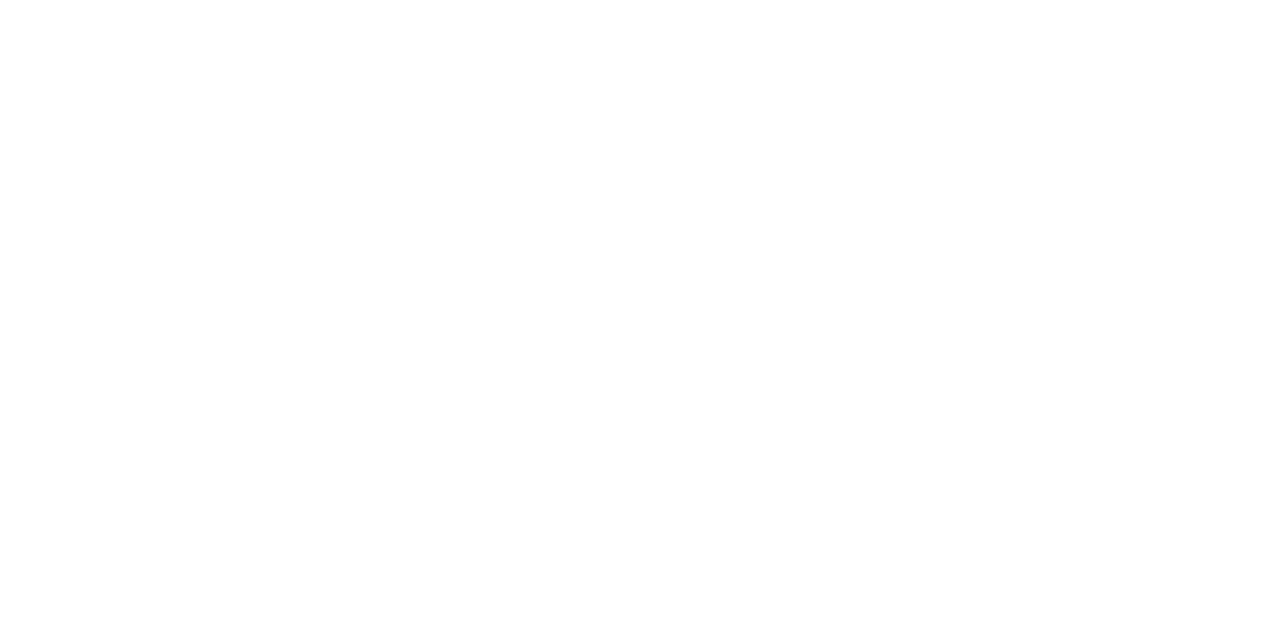
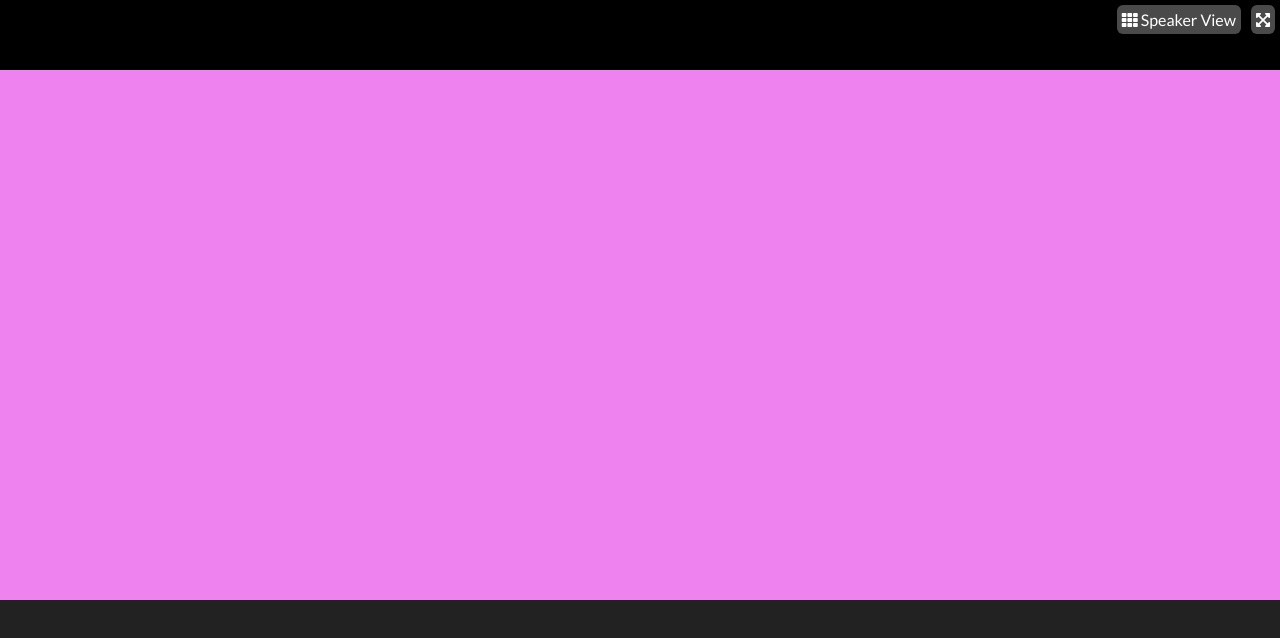
Before and after one commit to Pier98Sa/html-css-zoom, a plain HTML site: page index.html in a window 1280 px wide. Drawn offline with Linux system fonts and the light colour scheme; a web font is replaced by a local one.

Commit message:
header completato

```diff
--- a/css/style.css
+++ b/css/style.css
@@ -1,5 +1,45 @@
+/*regole comuni*/
 *{
     margin: 0;
     padding: 0;
     box-sizing: border-box;
 }
+
+.flex{
+    display: flex;
+}
+.flex-column{
+    flex-direction: column;
+}
+
+body{
+    font-family: 'Lato', sans-serif;
+}
+/*regole header*/
+header{
+    width: 100%;
+    height: 70px;
+    background-color: #000;
+    color: #fff;
+    justify-content: flex-end;
+    align-items: flex-start;
+
+}
+.btn{
+  margin: 5px;
+  background-color: #4a4a4a;
+  padding: 5px;
+  border-radius: 6px;
+}
+/*regole main*/
+main{
+    height: calc(100vh - 270px);
+    background-color: violet;
+    flex-wrap: wrap;
+}
+/*regole footer*/
+footer{
+    width: 100%;
+    height: 200px;
+    background-color: #222222;
+}
--- a/index.html
+++ b/index.html
@@ -5,21 +5,32 @@
     <meta http-equiv="X-UA-Compatible" content="IE=edge">
     <meta name="viewport" content="width=device-width, initial-scale=1.0">
     <title>Zoom</title>
+    <link rel="preconnect" href="https://fonts.googleapis.com">
+    <link rel="preconnect" href="https://fonts.gstatic.com" crossorigin>
+    <link href="https://fonts.googleapis.com/css2?family=Comforter+Brush&family=Lato:ital,wght@0,100;0,300;0,400;0,700;0,900;1,100;1,300;1,400;1,700;1,900&family=Open+Sans:ital,wght@0,400;0,700;1,300&family=Roboto:ital,wght@0,100;0,300;0,400;0,500;0,700;0,900;1,100;1,300;1,400;1,500;1,700;1,900&family=Rubik+Mono+One&display=swap" rel="stylesheet">
     <link rel="stylesheet" href="css/style.css">
     <link rel="stylesheet" href="https://cdnjs.cloudflare.com/ajax/libs/font-awesome/5.15.4/css/all.min.css" integrity="sha512-1ycn6IcaQQ40/MKBW2W4Rhis/DbILU74C1vSrLJxCq57o941Ym01SwNsOMqvEBFlcgUa6xLiPY/NS5R+E6ztJQ==" crossorigin="anonymous" referrerpolicy="no-referrer" />
 </head>
 <body>
 
-    <header>
+    <header class="flex">
+
+        <div class="btn view ">
+            <i class="fas fa-th"></i>
+            <span>Speaker View</span>
+        </div>
+
+        <div class="btn re-size ">
+            <i class="fas fa-expand-arrows-alt"></i>
+        </div>
 
     </header>
 
-    <main>
+    <main class="flex">
 
     </main>
 
     <footer>
-
     </footer>
 
 </body>
```
